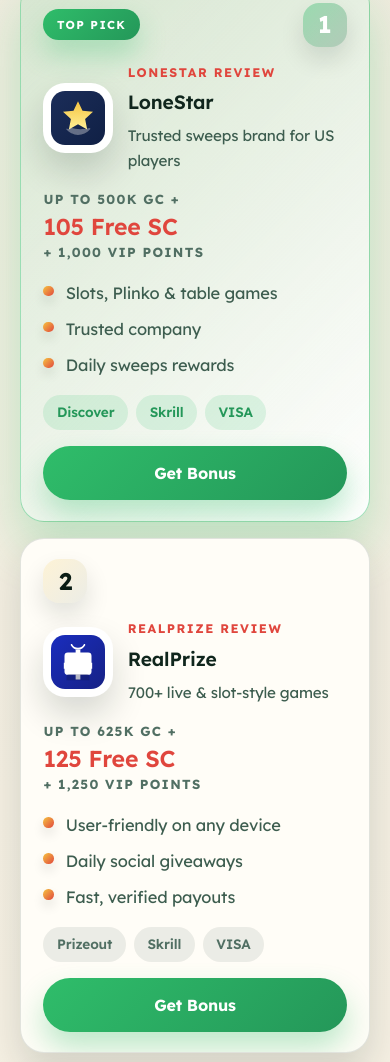
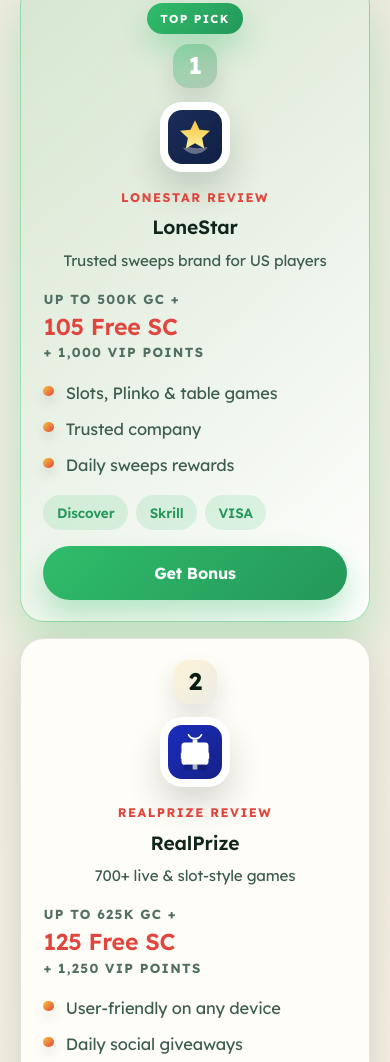
Before and after one commit to mattknuppel/101spins, a plain HTML site: page index.html in a window 390 px wide. Shown: the part 1800-2862 px from the top of the page. Drawn offline with Linux system fonts and the light colour scheme.

Commit message:
Reposition top offers logos under ranking column

```diff
--- a/assets/css/styles.css
+++ b/assets/css/styles.css
@@ -496,12 +496,12 @@
   position: relative;
   display: grid;
   grid-template-columns:
-    minmax(0, 110px)
-    minmax(0, 1.35fr)
+    minmax(0, 136px)
     minmax(0, 1.05fr)
     minmax(0, 1.15fr)
-    minmax(0, 0.85fr)
-    minmax(0, 0.65fr);
+    minmax(0, 1.25fr)
+    minmax(0, 0.9fr)
+    minmax(0, 0.6fr);
   grid-template-areas: 'rank brand bonus features payments cta';
   align-items: center;
   gap: clamp(1rem, 1.8vw, 1.6rem);
@@ -537,8 +537,9 @@
   grid-area: rank;
   display: flex;
   flex-direction: column;
-  gap: 0.55rem;
-  align-items: flex-start;
+  gap: 0.75rem;
+  align-items: center;
+  text-align: center;
 }
 
 .offer-badge {
@@ -579,11 +580,17 @@
   color: var(--white);
 }
 
+
 .offer-brand-col {
   grid-area: brand;
   display: flex;
-  align-items: center;
-  gap: clamp(0.9rem, 2vw, 1.4rem);
+  flex-direction: column;
+  align-items: flex-start;
+  gap: clamp(0.5rem, 1vw, 0.9rem);
+}
+
+.offer-rank-col .offer-brand-logo {
+  margin-top: 0.2rem;
 }
 
 .offer-brand-logo {
@@ -741,7 +748,7 @@
 
 @media (max-width: 1100px) {
   .offer-row {
-    grid-template-columns: minmax(0, 110px) minmax(0, 1.6fr) minmax(0, 1fr);
+    grid-template-columns: minmax(0, 136px) minmax(0, 1.5fr) minmax(0, 1fr);
     grid-template-areas:
       'rank brand cta'
       'rank bonus cta'
@@ -756,7 +763,7 @@
 
 @media (max-width: 900px) {
   .offer-row {
-    grid-template-columns: minmax(0, 110px) minmax(0, 1fr);
+    grid-template-columns: minmax(0, 136px) minmax(0, 1fr);
     grid-template-areas:
       'rank brand'
       'rank bonus'
@@ -780,19 +787,22 @@
     padding: 1.3rem 1.4rem;
   }
 
-  .offer-rank-col {
-    flex-direction: row;
-    align-items: center;
-    justify-content: space-between;
-  }
-
   .offer-row-number {
     width: 44px;
     border-radius: 16px;
   }
 
+  .offer-rank-col {
+    flex-direction: column;
+    align-items: center;
+    justify-content: center;
+    gap: 0.65rem;
+  }
+
   .offer-brand-col {
-    justify-content: flex-start;
+    align-items: center;
+    justify-content: center;
+    text-align: center;
   }
 
   .offer-cta {
--- a/index.html
+++ b/index.html
@@ -96,8 +96,6 @@
             <div class="offer-rank-col">
               <span class="offer-badge">Top Pick</span>
               <span class="offer-row-number" aria-hidden="true">1</span>
-            </div>
-            <div class="offer-brand-col">
               <img
                 src="assets/img/logo-lonestar.svg"
                 alt="LoneStar logo"
@@ -107,6 +105,8 @@
                 loading="lazy"
                 decoding="async"
               />
+            </div>
+            <div class="offer-brand-col">
               <div class="offer-brand-copy">
                 <a class="offer-review-link" href="reviews/lonestar.html">LoneStar Review</a>
                 <p class="offer-brand-name">LoneStar</p>
@@ -136,8 +136,6 @@
           <li class="offer-row">
             <div class="offer-rank-col">
               <span class="offer-row-number" aria-hidden="true">2</span>
-            </div>
-            <div class="offer-brand-col">
               <img
                 src="assets/img/logo-realprize.svg"
                 alt="RealPrize logo"
@@ -147,6 +145,8 @@
                 loading="lazy"
                 decoding="async"
               />
+            </div>
+            <div class="offer-brand-col">
               <div class="offer-brand-copy">
                 <a class="offer-review-link" href="reviews/realprize.html">RealPrize Review</a>
                 <p class="offer-brand-name">RealPrize</p>
@@ -176,8 +176,6 @@
           <li class="offer-row">
             <div class="offer-rank-col">
               <span class="offer-row-number" aria-hidden="true">3</span>
-            </div>
-            <div class="offer-brand-col">
               <img
                 src="assets/img/logo-ace.svg"
                 alt="ACE logo"
@@ -187,6 +185,8 @@
                 loading="lazy"
                 decoding="async"
               />
+            </div>
+            <div class="offer-brand-col">
               <div class="offer-brand-copy">
                 <a class="offer-review-link" href="reviews/ace.html">ACE Review</a>
                 <p class="offer-brand-name">ACE</p>
@@ -216,8 +216,6 @@
           <li class="offer-row">
             <div class="offer-rank-col">
               <span class="offer-row-number" aria-hidden="true">4</span>
-            </div>
-            <div class="offer-brand-col">
               <img
                 src="assets/img/logo-rolla.svg"
                 alt="Rolla logo"
@@ -227,6 +225,8 @@
                 loading="lazy"
                 decoding="async"
               />
+            </div>
+            <div class="offer-brand-col">
               <div class="offer-brand-copy">
                 <a class="offer-review-link" href="reviews/rolla.html">Rolla Review</a>
                 <p class="offer-brand-name">Rolla</p>
@@ -256,8 +256,6 @@
           <li class="offer-row">
             <div class="offer-rank-col">
               <span class="offer-row-number" aria-hidden="true">5</span>
-            </div>
-            <div class="offer-brand-col">
               <img
                 src="assets/img/logo-casinoclick.svg"
                 alt="CasinoClick logo"
@@ -267,6 +265,8 @@
                 loading="lazy"
                 decoding="async"
               />
+            </div>
+            <div class="offer-brand-col">
               <div class="offer-brand-copy">
                 <a class="offer-review-link" href="reviews/casinoclick.html">CasinoClick Review</a>
                 <p class="offer-brand-name">CasinoClick</p>
```
